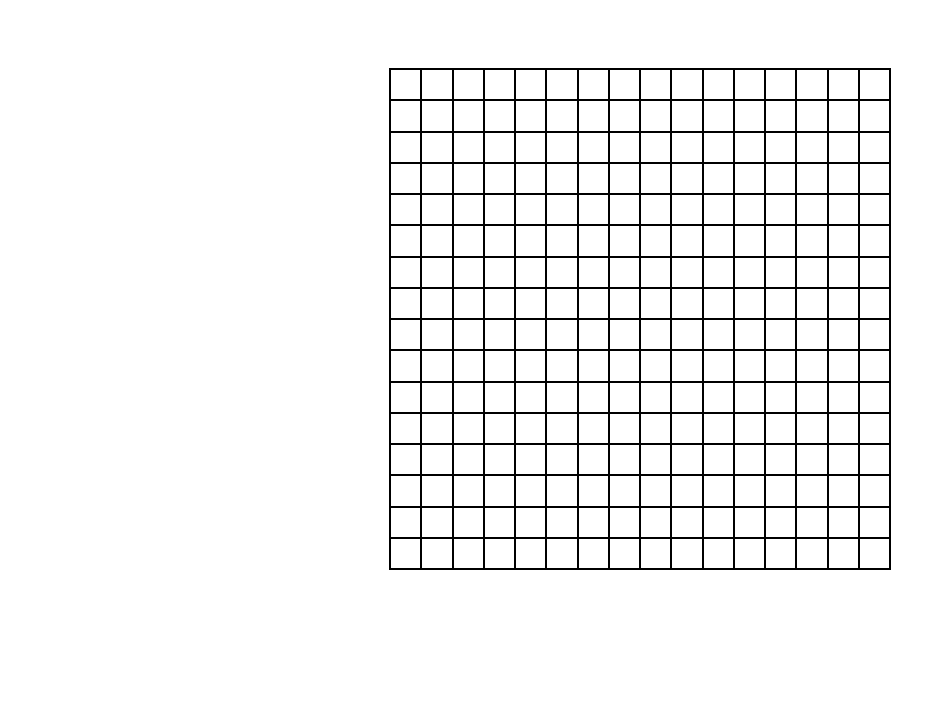
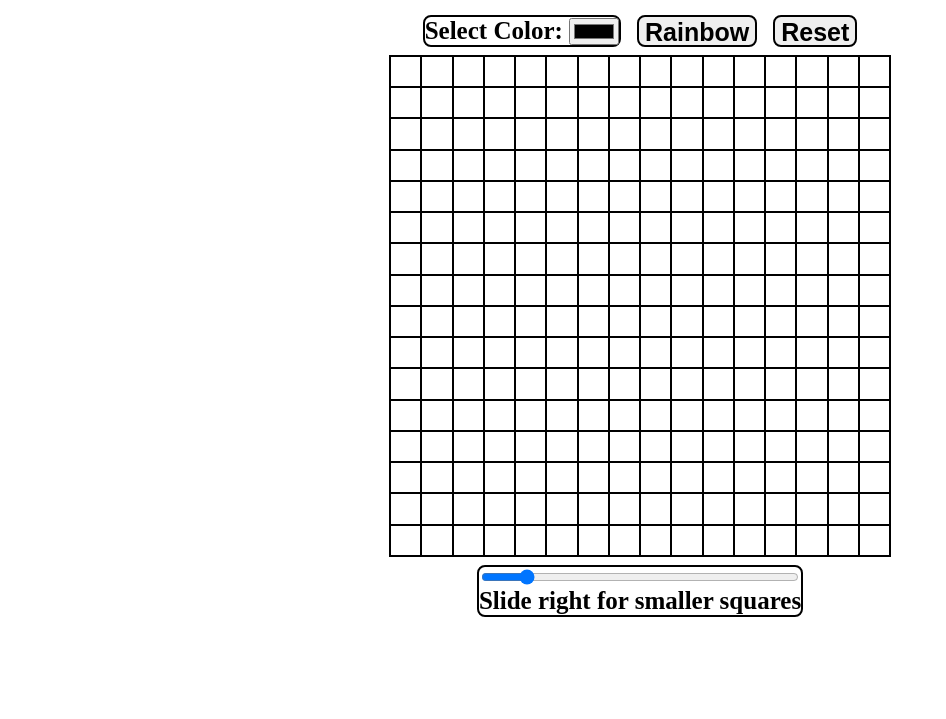
Before and after one commit to Coder-dot-com/Etch-a-Sketch, a plain HTML site: page index.html in a window 1280 px wide. Shown: the part 81-800 px from the top of the page, without its empty margins (0-946 px from the left). Drawn offline with Linux system fonts and the light colour scheme.

Commit message:
Created basic layout

```diff
--- a/index.html
+++ b/index.html
@@ -6,24 +6,35 @@
     <meta name="viewport" content="width=device-width, initial-scale=1.0">
     <link rel="stylesheet" href="style.css">
     <script src="script.js" defer></script>
-    <title>Document</title>
+    <title>Etch-a-Sketch</title>
+<header>
+</header>
+
 </head>
 <body>
+    <h1 class="title">Etch-A-Sketch</h1>
 
-    <div id=gridAndButtons>
+    <div class=gridAndButtons>
 
     <div id=buttonContainer>
-    <input id="selectColor" type="color"  value="#000000">
+        <label for="selectColor">Select Color:
+    <input id="selectColor" type="color"  value="#000000"> </label>
     <button id="toggleRainbow">Rainbow</button>
     <button id="reset">Reset</button></div>
 
-    <div class="sliderContainer">
-        <input type="range" min="4" max="100" value="16" class="slider" id="gridSizeSelector">
-      </div>
+
     </div>
 
 
     <div id=gridContainer></div>
+
+    <div class=gridAndButtons>
+        <label id= "labelSize" for="gridSizeSelector">
+            <div class="sliderContainer">
+                <input type="range" min="4" max="100" value="16" class="slider" id="gridSizeSelector">
+              </div> Slide right for smaller squares
+            </label>
+    </div>
     </div>
 </body>
 </html>
--- a/style.css
+++ b/style.css
@@ -2,6 +2,19 @@
 :root {
     --squareNumber: 16;
 }
+
+body {
+    display: flex;
+    flex-direction: column;
+    width: 80%;
+    margin-left: auto;
+    margin-right: auto;
+    align-items: center;
+    justify-content: center;
+
+}
+
+header {}
 
 #gridContainer {
     display: grid;
@@ -10,10 +23,6 @@
     width: 500px;
     height: 500px;
     border: 1px solid black;
-    position: absolute;
-    left: 50%;
-    top: 50%;
-    transform: translate(-50%, -50%);
 
 }
 
@@ -21,27 +30,71 @@
     border: 1px solid black;
     display: flex;
 
+
+}
+
+#buttonContainer {
+    display: flex;
+    flex-direction: row;
+    vertical-align: middle;
+    align-items: center;
+}
+
+label {
+    display: inline-block;
+    font: arial;
+    font-weight: bold;
+    font-size: 25px;
+    margin: 0.5rem;
+    border: 2px solid black;
+    border-radius: 8px;
+    text-align: center;
+}
+
+#labelSize {
+    display: flex;
+    flex-direction: column;
+}
+
+
+button {
+    display: flex;
+    font: arial;
+    font-weight: bold;
+    font-size: 25px;
+    height: 2rem;
+    border: 2px solid black;
+    border-radius: 8px;
+    margin: 0.5rem;
 }
 
 .rainbowOn {
-    border: 2px solid black;
+    background-color: red;
+
 }
 
 .sliderContainer {
-    display: flex;
-    width:20%;
+    display:flex;
+    flex-direction: column;
+
+
+
+}
+
+.slider {
+
 
 }
 
 
-.slider {
-    width: 20%%;
-    transform: rotate(180deg);
-
+/* .gridAndButtons {
+    display: flex;
+    justify-content: center;
+    box-sizing: border-box;
+    justify-self: center;
 }
 
+#buttonContainer {
 
-.gridAndButtons {
-    display: flex;
-    justify-content: center;
-}
+
+} */
```
Also changed, not shown: ToDo.txt (added).
